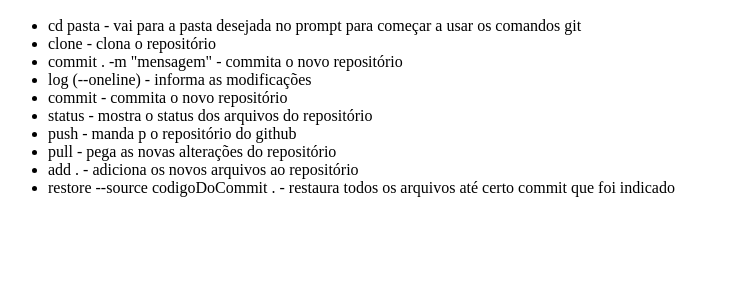
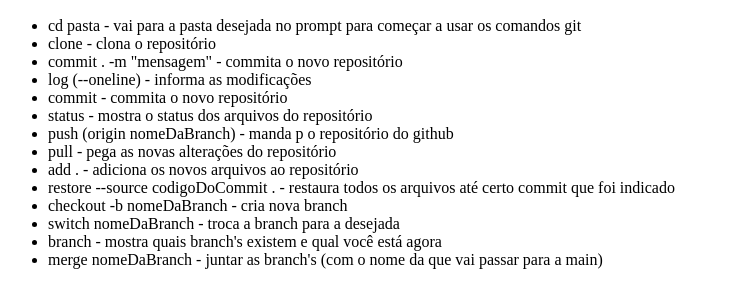
Before and after one commit to ThiagoPininga/sistema-de-cadastro, a plain HTML site: page index.html in a window 1280 px wide. Shown: the part 110-418 px from the top of the page, without its empty margins (0-729 px from the left). Drawn offline with Linux system fonts and the light colour scheme.

Commit message:
Adicionando comandos

```diff
--- a/index.html
+++ b/index.html
@@ -16,10 +16,14 @@
         <li>log (--oneline) - informa as modificações</li>
         <li>commit - commita o novo repositório</li>
         <li>status - mostra o status dos arquivos do repositório</li>
-        <li>push - manda p o repositório do github</li>
+        <li>push (origin nomeDaBranch) - manda p o repositório do github</li>
         <li>pull - pega as novas alterações do repositório</li>
         <li>add . - adiciona os novos arquivos ao repositório</li>
         <li>restore --source codigoDoCommit . - restaura todos os arquivos até certo commit que foi indicado</li>
+        <li>checkout -b nomeDaBranch - cria nova branch</li>
+        <li>switch nomeDaBranch - troca a branch para a desejada</li>
+        <li>branch - mostra quais branch's existem e qual você está agora</li>
+        <li>merge nomeDaBranch - juntar as branch's (com o nome da que vai passar para a main)</li>
     </ul>
     <script src="app.js"></script>
 </body>
```
